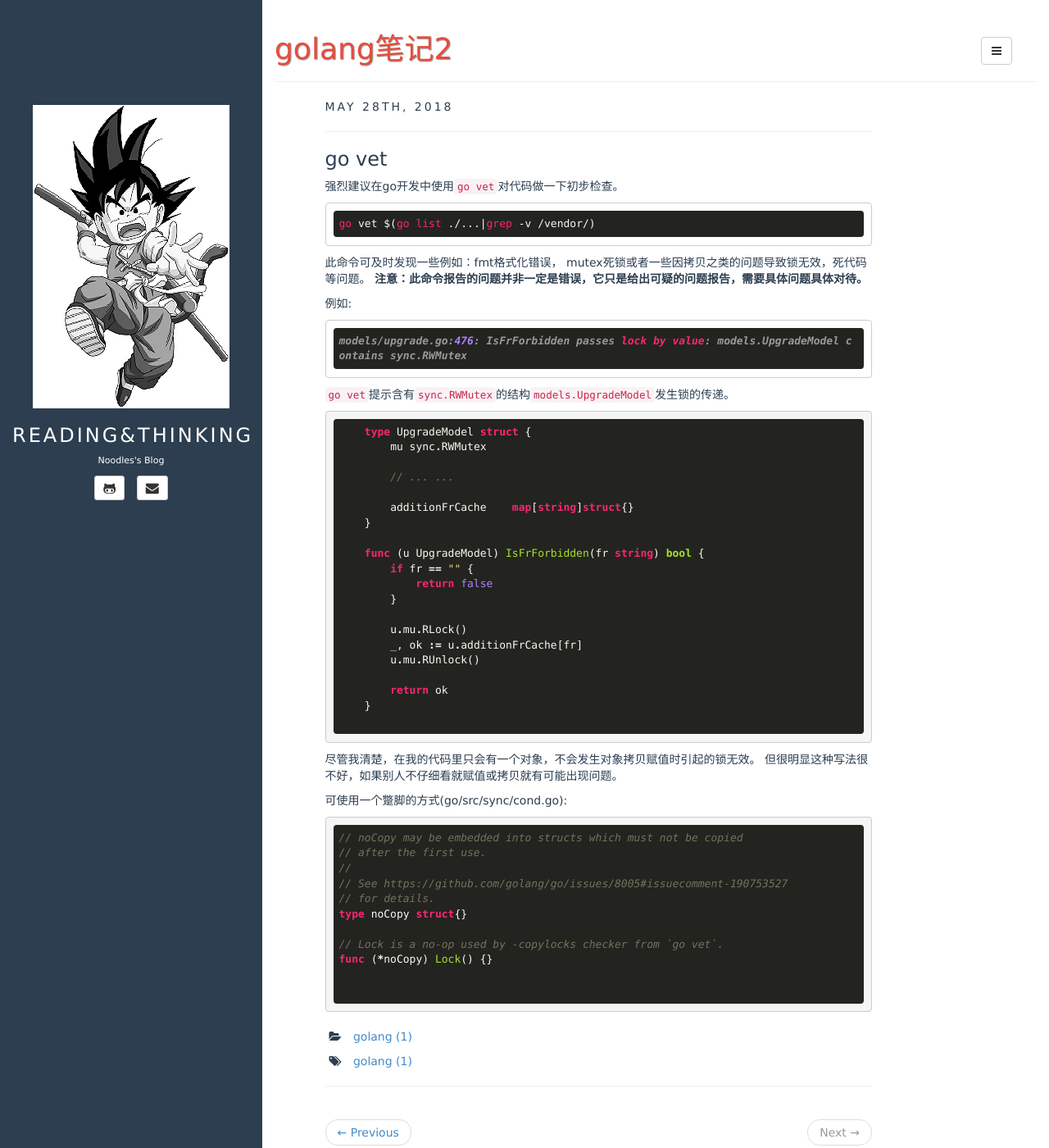
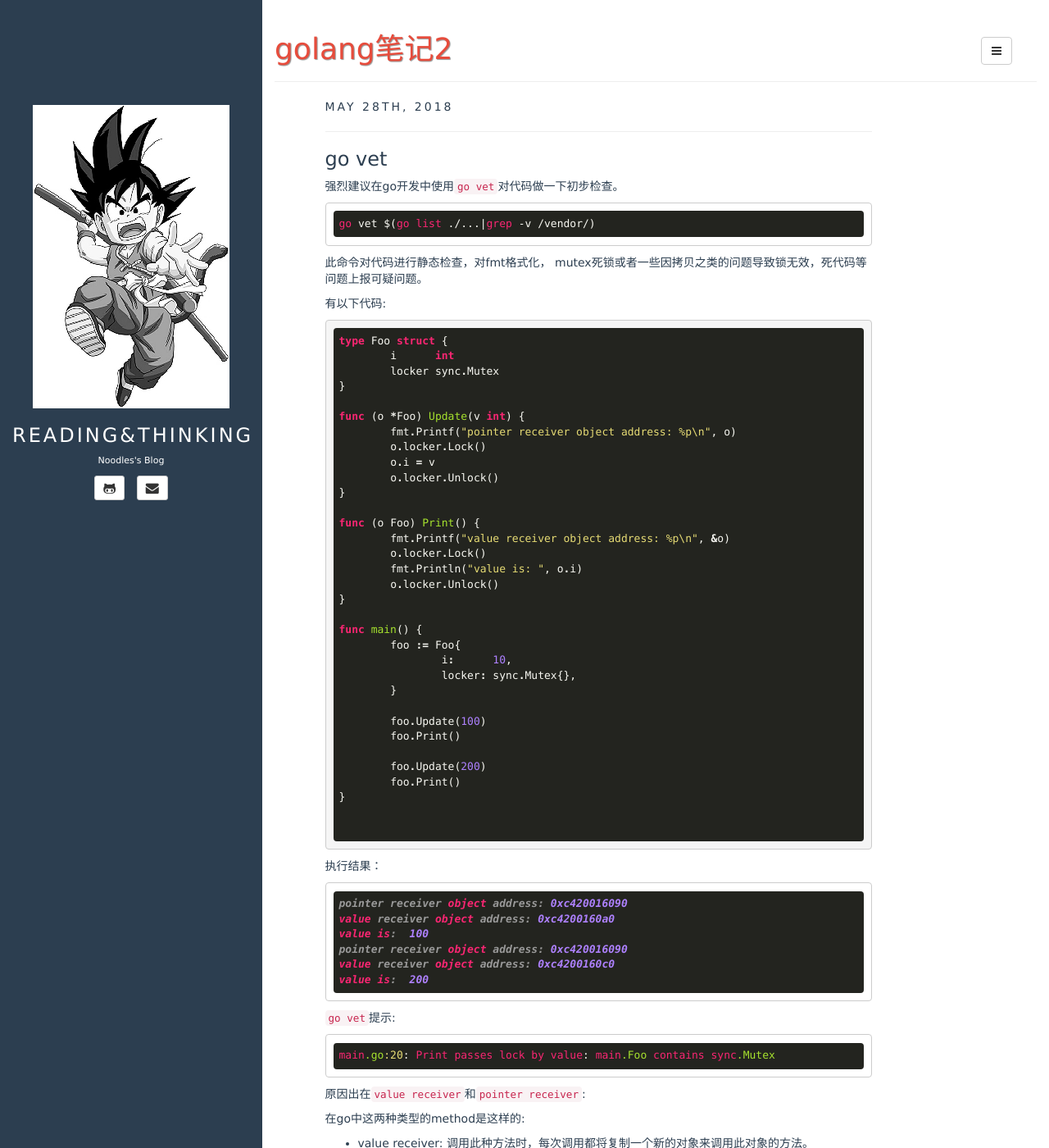
Before and after one commit to NoodlesMoMo/noodlesmomo.github.io, a Jekyll site: the page built from _posts/2018-05-28-go-note2.md, in a window 1280 px wide and 1400 px high. Shown: the whole window at 82% size. Built offline with Jekyll 4.4.1, drawn with Linux system fonts in a browser that asks for light colours; comment, search, counter and statistics services are not loaded; some of the changed text lies outside the part shown.

Commit message:
fix go vet lock blog

```diff
--- a/_posts/2018-05-28-go-note2.md
+++ b/_posts/2018-05-28-go-note2.md
@@ -20,53 +20,66 @@ tags:
 
     go vet $(go list ./...|grep -v /vendor/)
 
-  此命令可及时发现一些例如：fmt格式化错误， mutex死锁或者一些因拷贝之类的问题导致锁无效，死代码等问题。
-  **注意：此命令报告的问题并非一定是错误，它只是给出可疑的问题报告，需要具体问题具体对待。**
+  此命令对代码进行静态检查，对fmt格式化， mutex死锁或者一些因拷贝之类的问题导致锁无效，死代码等问题上报可疑问题。
 
-  例如:
-
-    models/upgrade.go:476: IsFrForbidden passes lock by value: models.UpgradeModel contains sync.RWMutex
-
-  `go vet`提示含有`sync.RWMutex`的结构`models.UpgradeModel`发生锁的传递。
+  有以下代码:
 
   {% highlight go %}
 
-    type UpgradeModel struct {
-        mu sync.RWMutex
+type Foo struct {
+	i      int
+	locker sync.Mutex
+}
 
-        // ... ...
+func (o *Foo) Update(v int) {
+	fmt.Printf("pointer receiver object address: %p\n", o)
+	o.locker.Lock()
+	o.i = v
+	o.locker.Unlock()
+}
 
-        additionFrCache    map[string]struct{}
-    }
+func (o Foo) Print() {
+	fmt.Printf("value receiver object address: %p\n", &o)
+	o.locker.Lock()
+	fmt.Println("value is: ", o.i)
+	o.locker.Unlock()
+}
 
-    func (u UpgradeModel) IsFrForbidden(fr string) bool {
-        if fr == "" {
-            return false
-        }
+func main() {
+	foo := Foo{
+		i:      10,
+		locker: sync.Mutex{},
+	}
 
-        u.mu.RLock()
-        _, ok := u.additionFrCache[fr]
-        u.mu.RUnlock()
+	foo.Update(100)
+	foo.Print()
 
-        return ok
-    }
+	foo.Update(200)
+	foo.Print()
+}
+
   {% endhighlight %}
 
-  尽管我清楚，在我的代码里只会有一个对象，不会发生对象拷贝赋值时引起的锁无效。
-  但很明显这种写法很不好，如果别人不仔细看就赋值或拷贝就有可能出现问题。
+  执行结果：
 
-  可使用一个蹩脚的方式(go/src/sync/cond.go):
+    pointer receiver object address: 0xc420016090
+    value receiver object address: 0xc4200160a0
+    value is:  100
+    pointer receiver object address: 0xc420016090
+    value receiver object address: 0xc4200160c0
+    value is:  200
 
-  {% highlight go %}
+  `go vet`提示:
 
-// noCopy may be embedded into structs which must not be copied
-// after the first use.
-//
-// See https://github.com/golang/go/issues/8005#issuecomment-190753527
-// for details.
-type noCopy struct{}
+    main.go:20: Print passes lock by value: main.Foo contains sync.Mutex
 
-// Lock is a no-op used by -copylocks checker from `go vet`.
-func (*noCopy) Lock() {}
+  原因出在`value receiver`和`pointer receiver`:
 
-  {% endhighlight %}
+  在go中这两种类型的method是这样的:
+
+  - value receiver: 调用此种方法时，每次调用都将复制一个新的对象来调用此对象的方法。
+  - pointer receiver: 调用此种方法时，每次调用都将传递的是引用，指向的是同一个对象。
+
+  如果想要在方法调用时改变绑定对象的变量，应该采用`pointer receiver`这种方式。
+
+  对于`go vet`的可疑报告。在同一个Foo实例上调用Update和Print时，锁将失效。因为Print方法与Update方法操作的是两个不同实例。
```
